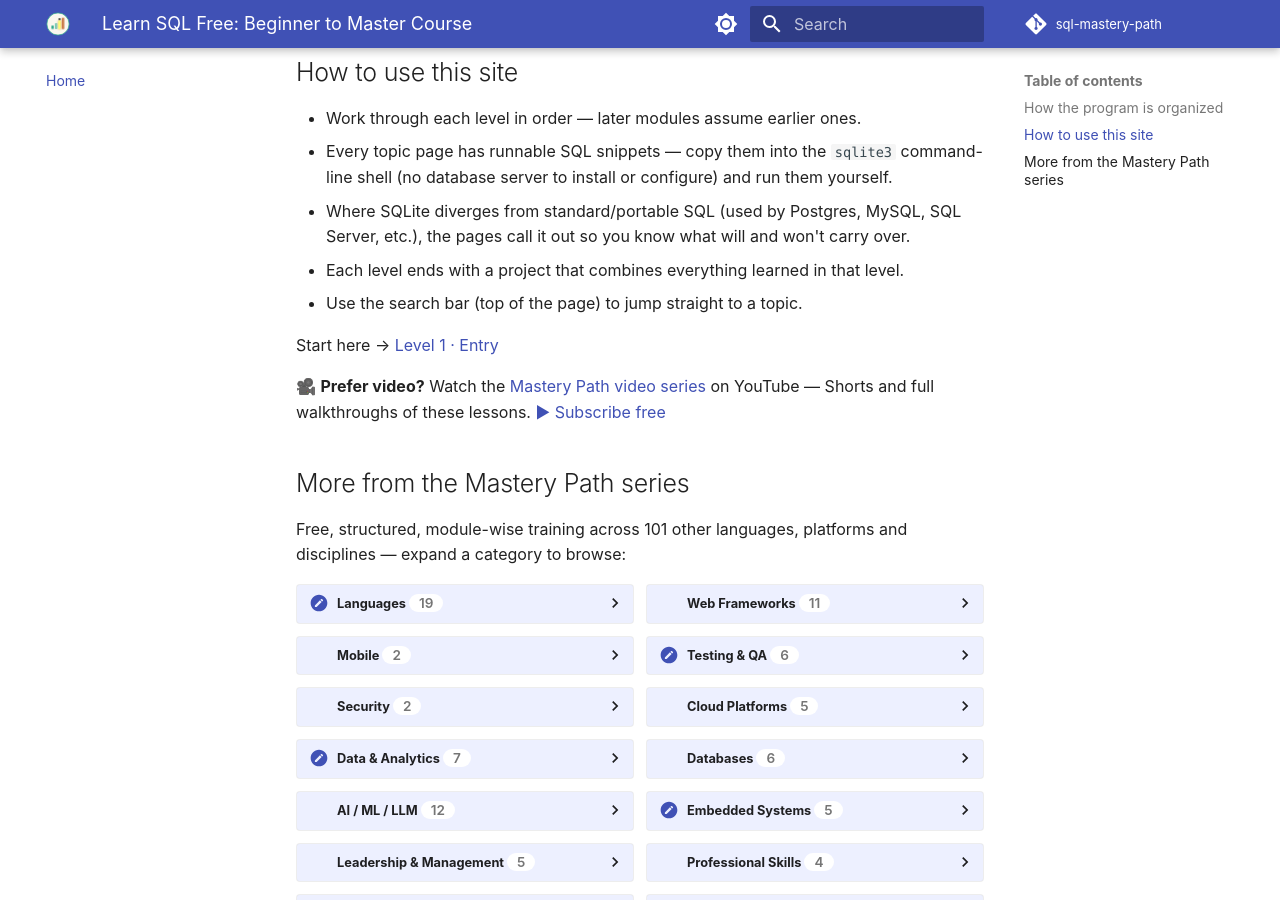
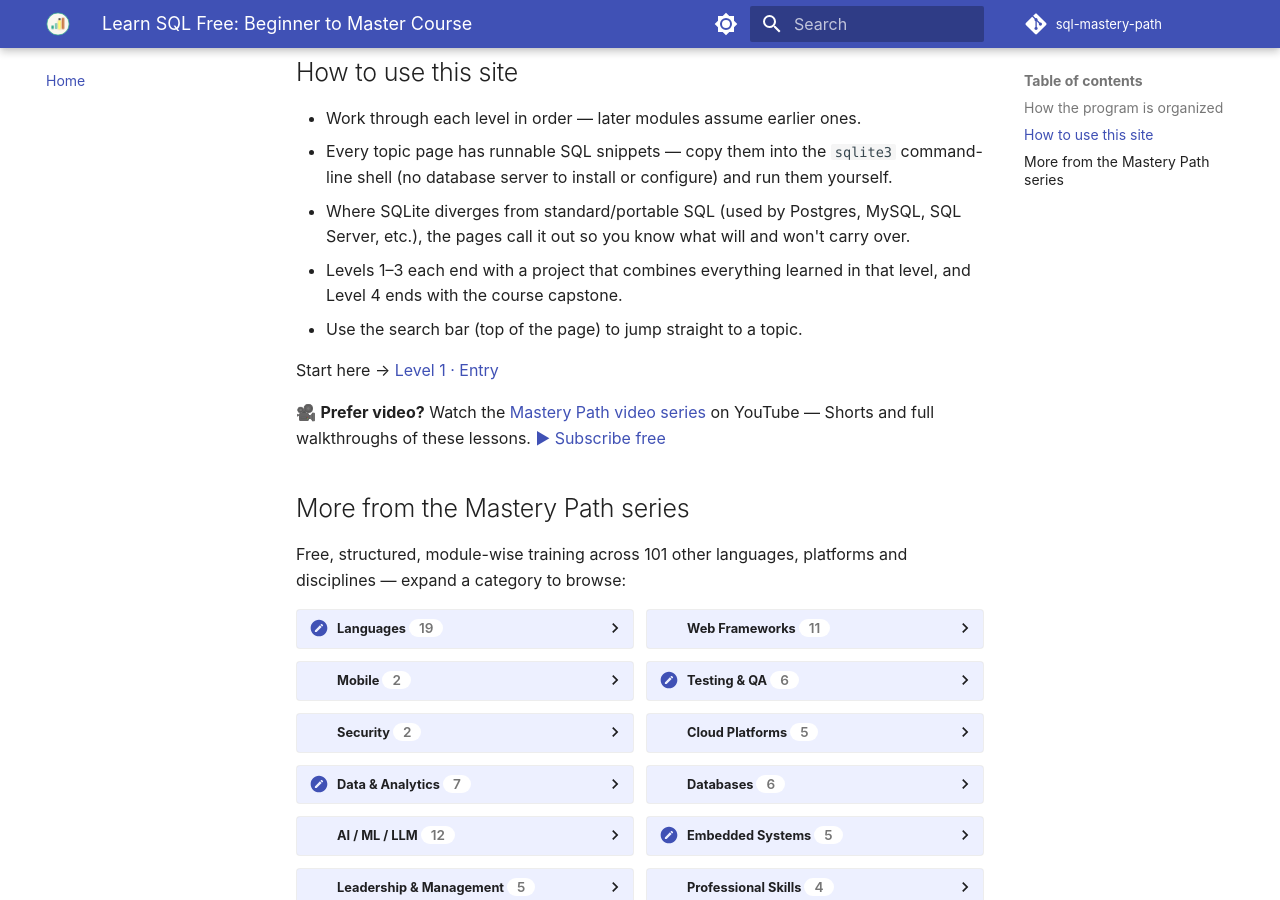
Before and after one commit to SIGILIPELLI/sql-mastery-path, an MkDocs documentation site: the page built from docs/index.md, in a window 1280 px wide and 900 px high, scrolled down 1215 px. Built offline with MkDocs 1.6.1 and Material for MkDocs 9.7.7, drawn with Linux system fonts in a browser that asks for light colours; comment, search, counter and statistics services are not loaded; some of the changed text lies outside the part shown.

Commit message:
Course home: state that Levels 1-3 end with a project and Level 4 with the capstone
Co-Authored-By: Claude Sonnet 5.5 <noreply@anthropic.com>

```diff
--- a/docs/index.md
+++ b/docs/index.md
@@ -8,7 +8,7 @@ description: "Free SQL course from beginner to advanced -- hands-on lessons with
 A structured, module-wise SQL training program that takes you from your first
 `SELECT` to production-grade, master-level database engineering — with
 runnable queries in every module (using `sqlite3`, no server setup required)
-and a hands-on project at the end of each level.
+and a hands-on project at the end of Levels 1–3 and a capstone at the end of Level 4.
 
 ## How the program is organized
 
@@ -28,7 +28,7 @@ and a hands-on project at the end of each level.
 - Where SQLite diverges from standard/portable SQL (used by Postgres, MySQL,
   SQL Server, etc.), the pages call it out so you know what will and won't
   carry over.
-- Each level ends with a project that combines everything learned in that level.
+- Levels 1–3 each end with a project that combines everything learned in that level, and Level 4 ends with the course capstone.
 - Use the search bar (top of the page) to jump straight to a topic.
 
 Start here → [Level 1 · Entry](level-1/index.md)
```
